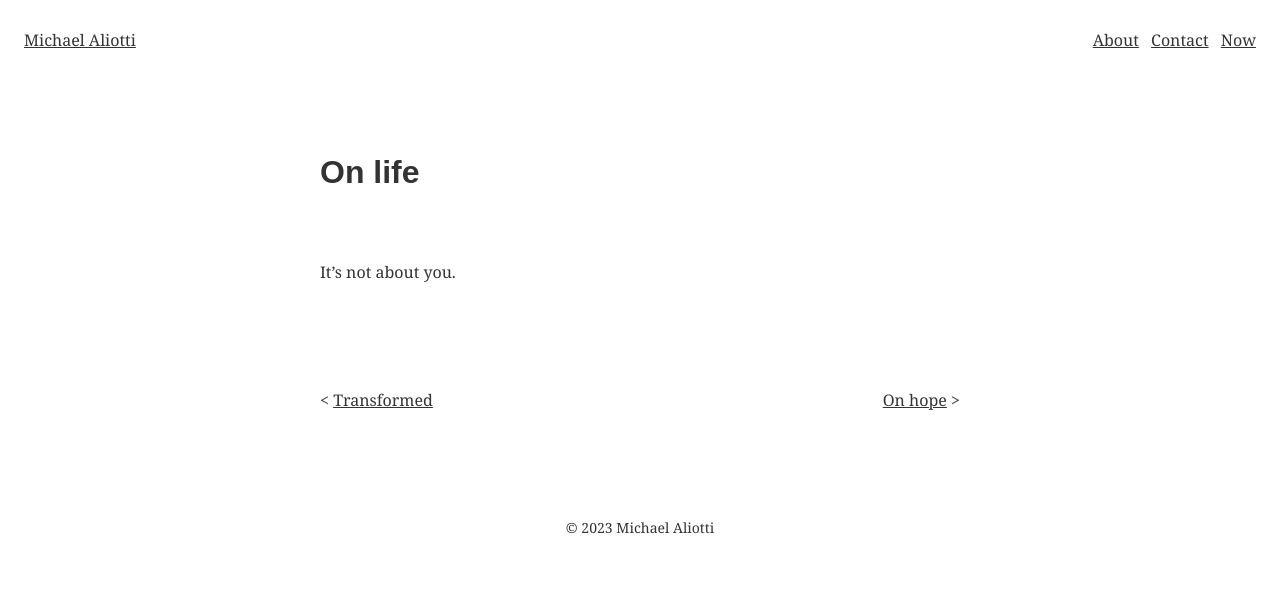
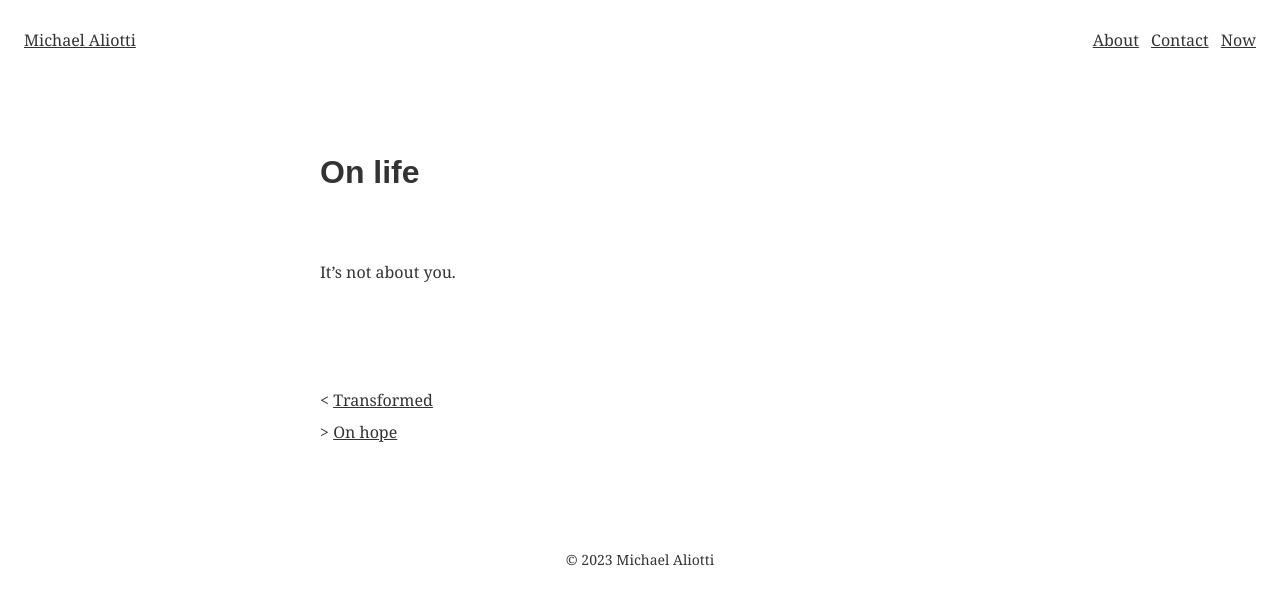
Before and after one commit to michaelaliotti/michaelaliotti.github.io, a Jekyll site: the page built from _posts/2021-11-08-on-life.md, in a window 1280 px wide. Shown: the top 605 px of the page. Built offline with Jekyll 4.4.1, drawn with Linux system fonts in a browser that asks for light colours.

Commit message:
Updated styles.

```diff
--- a/_layouts/default.html
+++ b/_layouts/default.html
@@ -5,7 +5,7 @@
     <meta name="viewport" content="width=device-width, initial-scale=1" />
     {% seo %}
 
-    <link rel="stylesheet" href="/assets/css/styles.css?v=2" />
+    <link rel="stylesheet" href="/assets/css/styles.css?v=3" />
     <link rel="icon" href="/assets/images/favicon.png" />
     {% feed_meta %}
   </head>
--- a/_layouts/post.html
+++ b/_layouts/post.html
@@ -5,9 +5,9 @@ layout: default
 <h1>{{ page.title | smartify }}</h1>
 {{ content }}
 
-<section id="next-prev">
+<section>
   {% if page.previous.url %}
-  <div id="prev">
+  <div id="previous">
     <a href="{{ page.previous.url }}">{{ page.previous.title }}</a>
   </div>
   {% endif %} {% if page.next.url %}
--- a/assets/css/styles.css
+++ b/assets/css/styles.css
@@ -89,42 +89,27 @@ nav li {
   padding: 0;
 }
 
-#thoughts ul {
+#posts ul {
   list-style-type: none;
   margin: 2em 0;
   padding: 0;
 }
 
-#thoughts li {
+#posts li {
   display: table;
   margin: 0;
   padding: 0;
 }
 
-#thoughts div {
+#posts div {
   display: table-cell;
   min-width: 4em;
 }
 
-#next-prev {
-  display: flex;
-  justify-content: space-between;
+#previous::before {
+  content: "<";
 }
 
-#next {
-  flex: 1;
-  text-align: right;
-}
-
-#next::after {
+#next::before {
   content: ">";
 }
-
-#prev {
-  flex: 1;
-  text-align: left;
-}
-
-#prev::before {
-  content: "<";
-}
--- a/index.html
+++ b/index.html
@@ -7,8 +7,8 @@ layout: default
 <h1>{{ post.title | smartify }}</h1>
 {{ post.content }}
 
-<section id="thoughts">
-  <h2>Thoughts</h2>
+<section id="posts">
+  <h2>All thoughts</h2>
 	{% for post in site.posts %}
 		{% capture year_of_current_post %}
 		{{ post.date | date: '%Y' }}
@@ -26,7 +26,7 @@ layout: default
 				<li>
 					<div>
 						<time datetime="{{ post.date | date_to_xmlschema }}">
-							{{ post.date | date: "%d %b" }}
+							{{ post.date | date: "%b %-d" }}
 						</time>
 					</div>
 					<div>
```
